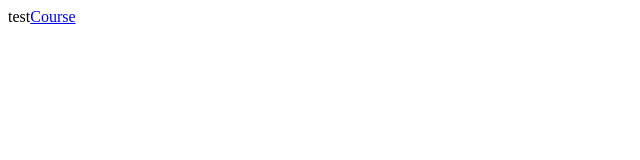
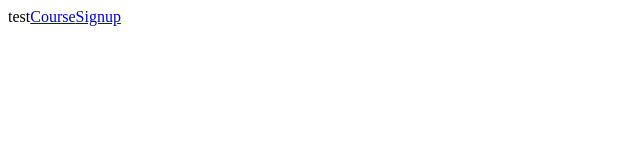
Before and after one commit to Cromana22/mod005455-teambaseddev-2022, a React (Create React App) app in the folder learn-for-fun/: page / in a window 1280 px wide. Shown: the top 160 px of the page, without its empty margins (0-640 px from the left). Built offline with nearby package versions, Linux system fonts and the light colour scheme.

Commit message:
updated so displays signup link

```diff
--- a/learn-for-fun/src/components/HomePage.jsx
+++ b/learn-for-fun/src/components/HomePage.jsx
@@ -6,6 +6,7 @@
         <div className="home">
             test
             <Link to="/course">Course</Link>
+            <Link to="/register">Signup</Link>
         </div>
     )
 }
--- a/learn-for-fun/src/index.js
+++ b/learn-for-fun/src/index.js
@@ -6,9 +6,9 @@
 } from "react-router-dom";
 import HomePage from "./components/HomePage";
 import LoginPage from "./components/LoginPage";
-import Register from "./components/Register";
 import Courses from "./components/Courses";
 import Course from "./components/Course";
+import Signup from './components/signup';
 
 const rootElement = document.getElementById("root");
 render(
@@ -16,7 +16,7 @@
     <Routes>
       <Route path="/" element={<HomePage />} />
       <Route path="/loginpage" element={<LoginPage />} />
-      <Route path="/register" element={<Register />} />
+      <Route path="/register" element={<Signup />} />
       <Route path="/course" element={<Course />} />
       <Route path="/courses" element={<Courses />} />
     </Routes>
```
